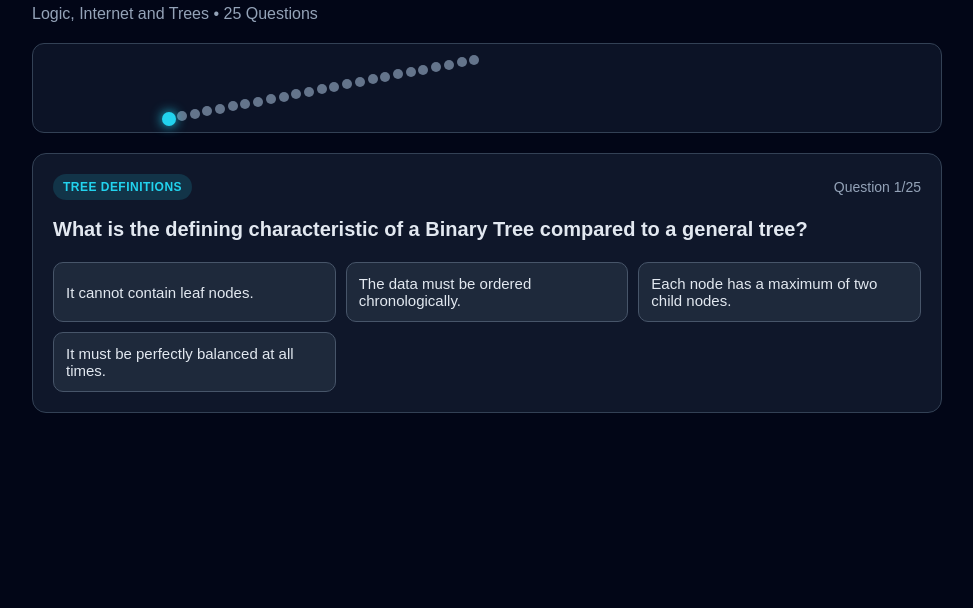
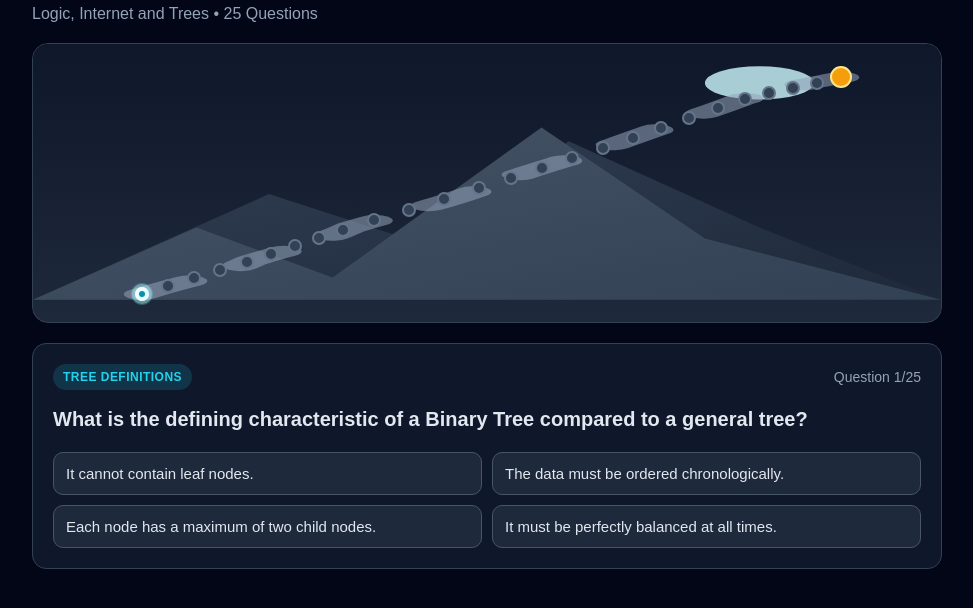
Before and after one commit to bakerpdgit/learningdemos, a plain HTML site: page aqa_a_level_logic_internet_trees_quiz.html in a window 1280 px wide. Shown: the part 56-664 px from the top of the page, without its empty margins (153-1126 px from the left). Drawn offline with nearby package versions, Linux system fonts and the light colour scheme.

Commit message:
Update aqa_a_level_logic_internet_trees_quiz.html

```diff
--- a/aqa_a_level_logic_internet_trees_quiz.html
+++ b/aqa_a_level_logic_internet_trees_quiz.html
@@ -64,22 +64,62 @@
       }
       .path {
         position: relative;
-        height: 90px;
+        height: 280px;
         margin: 20px 0;
         border: 1px solid #334155;
-        border-radius: 12px;
-        background: rgba(15, 23, 42, 0.8);
+        border-radius: 16px;
+        background: linear-gradient(180deg, #0b1222 0%, #1e293b 50%, #334155 100%);
+        overflow: hidden;
+      }
+      .path-svg {
+        position: absolute;
+        inset: 0;
+        width: 100%;
+        height: 100%;
+        pointer-events: none;
+      }
+      .route-base {
+        fill: none;
+        stroke: rgba(148, 163, 184, 0.55);
+        stroke-width: 4;
+        stroke-linecap: round;
+        stroke-linejoin: round;
+        stroke-dasharray: 7 8;
+      }
+      .route-progress {
+        fill: none;
+        stroke: #67e8f9;
+        stroke-width: 6;
+        stroke-linecap: round;
+        stroke-linejoin: round;
+        transition: stroke-dashoffset 0.45s ease;
+      }
+      #path-nodes {
+        position: absolute;
+        inset: 0;
       }
       .node {
         position: absolute;
-        width: 10px;
-        height: 10px;
+        width: 14px;
+        height: 14px;
         border-radius: 50%;
         transform: translate(-50%, -50%);
-        background: #64748b;
+        background: #334155;
+        border: 2px solid #64748b;
+        z-index: 2;
       }
       .node.done {
-        background: var(--success);
+        border-color: #67e8f9;
+        background: #06b6d4;
+      }
+      .node.active {
+        box-shadow: 0 0 0 4px rgba(103, 232, 249, 0.28);
+      }
+      .node.peak {
+        width: 22px;
+        height: 22px;
+        background: #f59e0b;
+        border-color: #fde68a;
       }
       .player {
         position: absolute;
@@ -87,8 +127,23 @@
         height: 14px;
         border-radius: 50%;
         transform: translate(-50%, -50%);
-        background: var(--accent);
-        box-shadow: 0 0 12px var(--accent);
+        background: #ecfeff;
+        box-shadow: 0 0 0 3px rgba(236, 254, 255, 0.3);
+        z-index: 3;
+        transition:
+          left 0.35s ease,
+          top 0.35s ease;
+      }
+      .player::before {
+        content: "";
+        position: absolute;
+        left: 50%;
+        top: 50%;
+        width: 6px;
+        height: 6px;
+        border-radius: 50%;
+        transform: translate(-50%, -50%);
+        background: var(--accent-dark);
       }
       .panel {
         background: var(--panel);
@@ -125,7 +180,7 @@
       }
       .options {
         display: grid;
-        grid-template-columns: repeat(auto-fit, minmax(280px, 1fr));
+        grid-template-columns: repeat(2, minmax(0, 1fr));
         gap: 10px;
       }
       .option {
@@ -183,7 +238,32 @@
       <h1>Computer Science A Level Revision Quiz</h1>
       <p class="subtitle">Logic, Internet and Trees • 25 Questions</p>
 
-      <div class="path" id="path"></div>
+      <div class="path" id="path">
+        <svg class="path-svg" viewBox="0 0 100 100" preserveAspectRatio="none" aria-hidden="true">
+          <defs>
+            <linearGradient id="skyFadeCs" x1="0" x2="0" y1="0" y2="1">
+              <stop offset="0%" stop-color="#0f172a"></stop>
+              <stop offset="100%" stop-color="#1e293b"></stop>
+            </linearGradient>
+            <linearGradient id="mountainShadeBackCs" x1="0" x2="1" y1="0" y2="1">
+              <stop offset="0%" stop-color="#334155"></stop>
+              <stop offset="100%" stop-color="#1e293b"></stop>
+            </linearGradient>
+            <linearGradient id="mountainShadeFrontCs" x1="0" x2="1" y1="0" y2="1">
+              <stop offset="0%" stop-color="#475569"></stop>
+              <stop offset="100%" stop-color="#334155"></stop>
+            </linearGradient>
+          </defs>
+          <rect x="0" y="0" width="100" height="100" fill="url(#skyFadeCs)"></rect>
+          <circle cx="80" cy="14" r="6" fill="#cffafe" opacity="0.8"></circle>
+          <polygon points="0,92 26,54 43,72 59,35 80,66 100,92" fill="url(#mountainShadeBackCs)" opacity="0.95"></polygon>
+          <polygon points="0,92 18,66 33,84 56,30 74,70 100,92" fill="url(#mountainShadeFrontCs)" opacity="0.98"></polygon>
+          <path d="M12 90 C 18 84, 21 83, 24 78 C 28 74, 31 72, 35 66 C 40 61, 46 57, 51 50 C 56 44, 60 41, 65 35 C 70 29, 74 25, 78 20 C 82 16, 86 14, 89 12" class="route-base"></path>
+          <path id="route-progress" d="M12 90 C 18 84, 21 83, 24 78 C 28 74, 31 72, 35 66 C 40 61, 46 57, 51 50 C 56 44, 60 41, 65 35 C 70 29, 74 25, 78 20 C 82 16, 86 14, 89 12" class="route-progress"></path>
+        </svg>
+        <div id="path-nodes"></div>
+        <div class="player" id="player" aria-hidden="true"></div>
+      </div>
 
       <main class="panel" id="panel"></main>
     </div>
@@ -429,7 +509,19 @@
       let gameState = "loading";
 
       const panel = document.getElementById("panel");
-      const path = document.getElementById("path");
+      const pathNodes = document.getElementById("path-nodes");
+      const player = document.getElementById("player");
+      const routeProgress = document.getElementById("route-progress");
+
+      const routePoints = [
+        { x: 12, y: 90 },
+        { x: 24, y: 78 },
+        { x: 35, y: 66 },
+        { x: 51, y: 50 },
+        { x: 65, y: 35 },
+        { x: 78, y: 20 },
+        { x: 89, y: 12 },
+      ];
 
       function shuffleArray(array) {
         const newArray = [...array];
@@ -441,15 +533,18 @@
       }
 
       function getPathPosition(index) {
-        const startX = 15;
-        const startY = 85;
-        const endX = 50;
-        const endY = 15;
         const progress =
-          gameQuestions.length > 0 ? index / gameQuestions.length : 0;
+          gameQuestions.length > 0 ? Math.max(0, Math.min(index / gameQuestions.length, 1)) : 0;
+        const scaled = progress * (routePoints.length - 1);
+        const segment = Math.min(Math.floor(scaled), routePoints.length - 2);
+        const localProgress = scaled - segment;
+        const from = routePoints[segment];
+        const to = routePoints[segment + 1];
+        const x = from.x + (to.x - from.x) * localProgress;
+        const y = from.y + (to.y - from.y) * localProgress;
         return {
-          left: `${startX + (endX - startX) * progress}%`,
-          top: `${startY + (endY - startY) * progress}%`,
+          left: `${x}%`,
+          top: `${y}%`,
         };
       }
 
@@ -461,21 +556,24 @@
       }
 
       function renderPath() {
-        path.innerHTML = "";
-        gameQuestions.forEach((_, index) => {
+        pathNodes.innerHTML = "";
+
+        const completion = gameQuestions.length > 0 ? currentIndex / gameQuestions.length : 0;
+        const routeLength = routeProgress.getTotalLength();
+        routeProgress.style.strokeDasharray = `${routeLength}`;
+        routeProgress.style.strokeDashoffset = `${routeLength * (1 - completion)}`;
+
+        for (let index = 0; index <= gameQuestions.length; index += 1) {
           const node = document.createElement("div");
-          node.className = `node ${index < currentIndex ? "done" : ""}`;
+          const done = index <= currentIndex;
+          const active = gameState === "playing" && index === currentIndex;
+          const peak = index === gameQuestions.length;
+          node.className = `node${done ? " done" : ""}${active ? " active" : ""}${peak ? " peak" : ""}`;
           Object.assign(node.style, getPathPosition(index));
-          path.appendChild(node);
-        });
+          pathNodes.appendChild(node);
+        }
 
-        const player = document.createElement("div");
-        player.className = "player";
-        Object.assign(
-          player.style,
-          getPathPosition(Math.min(currentIndex, gameQuestions.length - 1)),
-        );
-        path.appendChild(player);
+        Object.assign(player.style, getPathPosition(currentIndex));
       }
 
       function handleRestart() {
```
